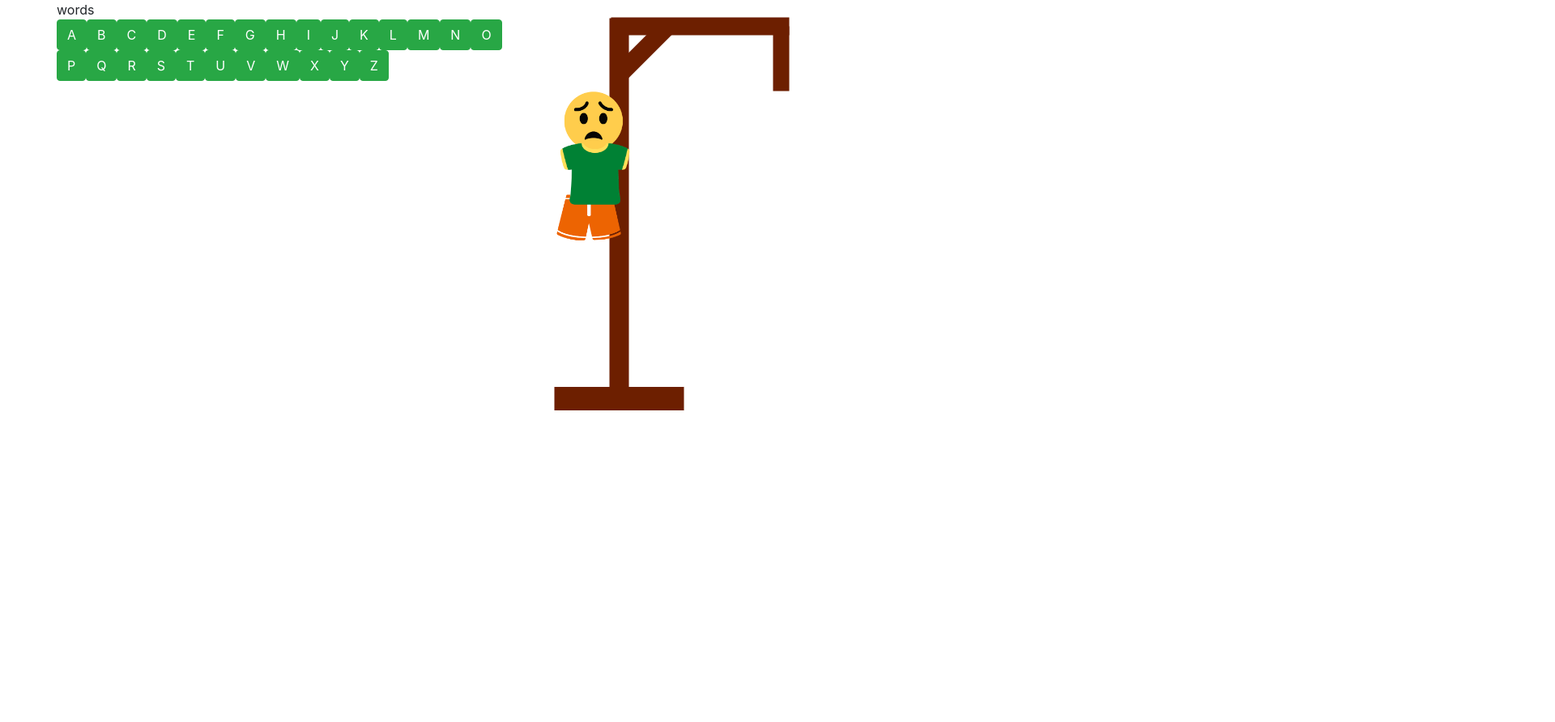
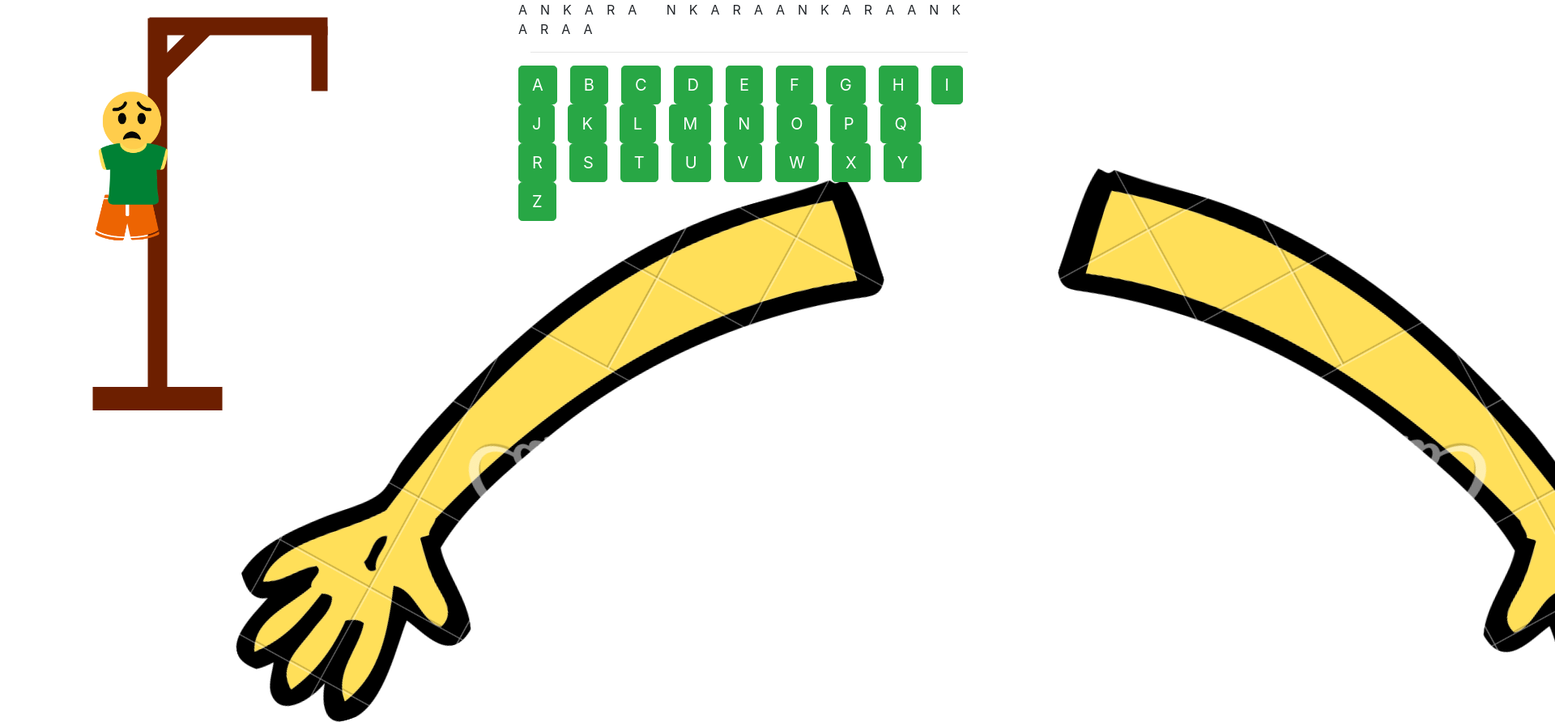
Before and after one commit to haticekaratay/hangman-frontend, a plain HTML site: page index.html in a window 1280 px wide. Shown: the top 892 px of the page at 81% size, 1920 px wide, since content can reach past the window. Before the commit the page ends 800 px from the top, so only its background shows below. Drawn offline with nearby package versions, Linux system fonts and the light colour scheme.

Commit message:
adds word display and buttons for letters

```diff
--- a/index.html
+++ b/index.html
@@ -3,52 +3,84 @@
         <meta charset="utf-8">
         <link rel="stylesheet" type="text/css" href="style.css">
         <link rel="stylesheet" href="https://maxcdn.bootstrapcdn.com/bootstrap/4.0.0/css/bootstrap.min.css" integrity="sha384-Gn5384xqQ1aoWXA+058RXPxPg6fy4IWvTNh0E263XmFcJlSAwiGgFAW/dAiS6JXm" crossorigin="anonymous">
-
+        <title>Hangman</title>
     </head>
     <body>
         <div class="container">
+
             <div class="row">
-                <div class="col-md-6">
-                    <div class="row">words</div>
-                    <div class="row">
-                        <button class="btn btn-success" id="button">A</button>
-                        <button class="btn btn-success" id="button">B</button>
-                        <button class="btn btn-success" id="button">C</button>
-                        <button class="btn btn-success" id="button">D</button>
-                        <button class="btn btn-success" id="button">E</button>
-                        <button class="btn btn-success" id="button">F</button>
-                        <button class="btn btn-success" id="button">G</button>
-                        <button class="btn btn-success" id="button">H</button>
-                        <button class="btn btn-success" id="button">I</button>
-                        <button class="btn btn-success" id="button">J</button>
-                        <button class="btn btn-success" id="button">K</button>
-                        <button class="btn btn-success" id="button">L</button>
-                        <button class="btn btn-success" id="button">M</button>
-                        <p></p>
-                        <button class="btn btn-success" id="button">N</button>
-                        <button class="btn btn-success" id="button">O</button>
-                        <button class="btn btn-success" id="button">P</button>
-                        <button class="btn btn-success" id="button">Q</button>
-                        <button class="btn btn-success" id="button">R</button>
-                        <button class="btn btn-success" id="button">S</button>
-                        <button class="btn btn-success" id="button">T</button>
-                        <button class="btn btn-success" id="button">U</button>
-                        <button class="btn btn-success" id="button">V</button>
-                        <button class="btn btn-success" id="button">W</button>
-                        <button class="btn btn-success" id="button">X</button>
-                        <button class="btn btn-success" id="button">Y</button>
-                        <button class="btn btn-success" id="button">Z</button>
-                    </div>
-                </div>
 
                 <div class="col-md-6">
                     <img class="noose" src="image/noose.png" alt="Noose">
                     <img class="face" src="image/face.png" alt="Face">
-                    <img class="shirt" src="image/shirt.png" alt="Face">
-                    <img class="short" src="image/short.png" alt="Face">
+                    <img class="shirt" src="image/shirt.png" alt="Shirt">
+                    <img class="arms" src="image/arms.png" alt="Arms">
+                    <img class="short" src="image/short.png" alt="Short">
+                    <img class="legs" src="image/legs.png" alt="Legs">
+                </div>
+
+                <div class="col-md-6">
+                    <div class="row">
+                        <div class="word-container mr-3">A</div>
+                        <div class="word-container mr-3">N</div>
+                        <div class="word-container mr-3">K</div>
+                        <div class="word-container mr-3">A</div>
+                        <div class="word-container mr-3">R</div>
+                        <div class="word-container mr-3">A</div>
+
+                        <div class="word-container mr-3">&nbsp</div>
+                        <div class="word-container mr-3">N</div>
+                        <div class="word-container mr-3">K</div>
+                        <div class="word-container mr-3">A</div>
+                        <div class="word-container mr-3">R</div>
+                        <div class="word-container mr-3">A</div>
+                        <div class="word-container mr-3">A</div>
+                        <div class="word-container mr-3">N</div>
+                        <div class="word-container mr-3">K</div>
+                        <div class="word-container mr-3">A</div>
+                        <div class="word-container mr-3">R</div>
+                        <div class="word-container mr-3">A</div>
+                        <div class="word-container mr-3">A</div>
+                        <div class="word-container mr-3">N</div>
+                        <div class="word-container mr-3">K</div>
+                        <div class="word-container mr-3">A</div>
+                        <div class="word-container mr-3">R</div>
+                        <div class="word-container mr-3">A</div>
+                        <div class="word-container mr-3">A</div>
+                    </div>
+                    <hr>
+                    <div class="row">
+                        <button class="btn btn-success mr-3 btn-lg" id="button" value="A">A</button>
+                        <button class="btn btn-success mr-3 btn-lg" id="button" value="B">B</button>
+                        <button class="btn btn-success mr-3 btn-lg" id="button" value="C">C</button>
+                        <button class="btn btn-success mr-3 btn-lg" id="button" value="D">D</button>
+                        <button class="btn btn-success mr-3 btn-lg" id="button" value="E">E</button>
+                        <button class="btn btn-success mr-3 btn-lg" id="button" value="F">F</button>
+                        <button class="btn btn-success mr-3 btn-lg" id="button" value="G">G</button>
+                        <button class="btn btn-success mr-3 btn-lg" id="button" value="H">H</button>
+                        <button class="btn btn-success mr-3 btn-lg" id="button" value="I">I</button>
+                        <button class="btn btn-success mr-3 btn-lg" id="button" value="J">J</button>
+                        <button class="btn btn-success mr-3 btn-lg" id="button" value="K">K</button>
+                        <button class="btn btn-success mr-3 btn-lg" id="button" value="L">L</button>
+                        <button class="btn btn-success mr-3 btn-lg" id="button" value="M">M</button>
+                        <button class="btn btn-success mr-3 btn-lg" id="button" value="N">N</button>
+                        <button class="btn btn-success mr-3 btn-lg" id="button" value="O">O</button>
+                        <button class="btn btn-success mr-3 btn-lg" id="button" value="P">P</button>
+                        <button class="btn btn-success mr-3 btn-lg" id="button" value="Q">Q</button>
+                        <button class="btn btn-success mr-3 btn-lg" id="button" value="R">R</button>
+                        <button class="btn btn-success mr-3 btn-lg" id="button" value="S">S</button>
+                        <button class="btn btn-success mr-3 btn-lg" id="button" value="T">T</button>
+                        <button class="btn btn-success mr-3 btn-lg" id="button" value="U">U</button>
+                        <button class="btn btn-success mr-3 btn-lg" id="button" value="V">V</button>
+                        <button class="btn btn-success mr-3 btn-lg" id="button" value="W">W</button>
+                        <button class="btn btn-success mr-3 btn-lg" id="button" value="X">X</button>
+                        <button class="btn btn-success mr-3 btn-lg" id="button" value="Y">Y</button>
+                        <button class="btn btn-success mr-3 btn-lg" id="button" value="Z">Z</button>
+                    </div>
                 </div>
 
             </div>
+
         </div>
 
         <script src="https://cdnjs.cloudflare.com/ajax/libs/jquery/3.6.0/jquery.min.js" integrity="sha512-894YE6QWD5I59HgZOGReFYm4dnWc1Qt5NtvYSaNcOP+u1T9qYdvdihz0PPSiiqn/+/3e7Jo4EaG7TubfWGUrMQ==" crossorigin="anonymous" referrerpolicy="no-referrer"></script>
```
